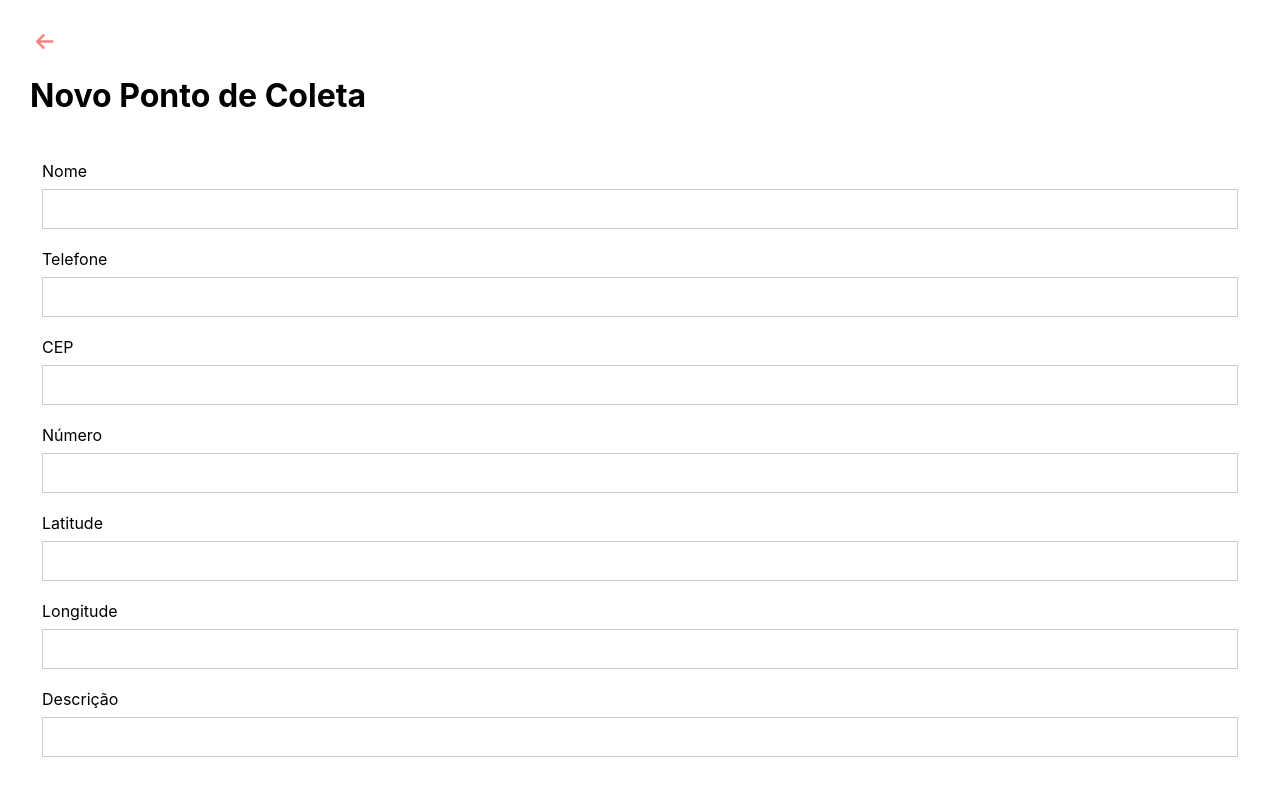
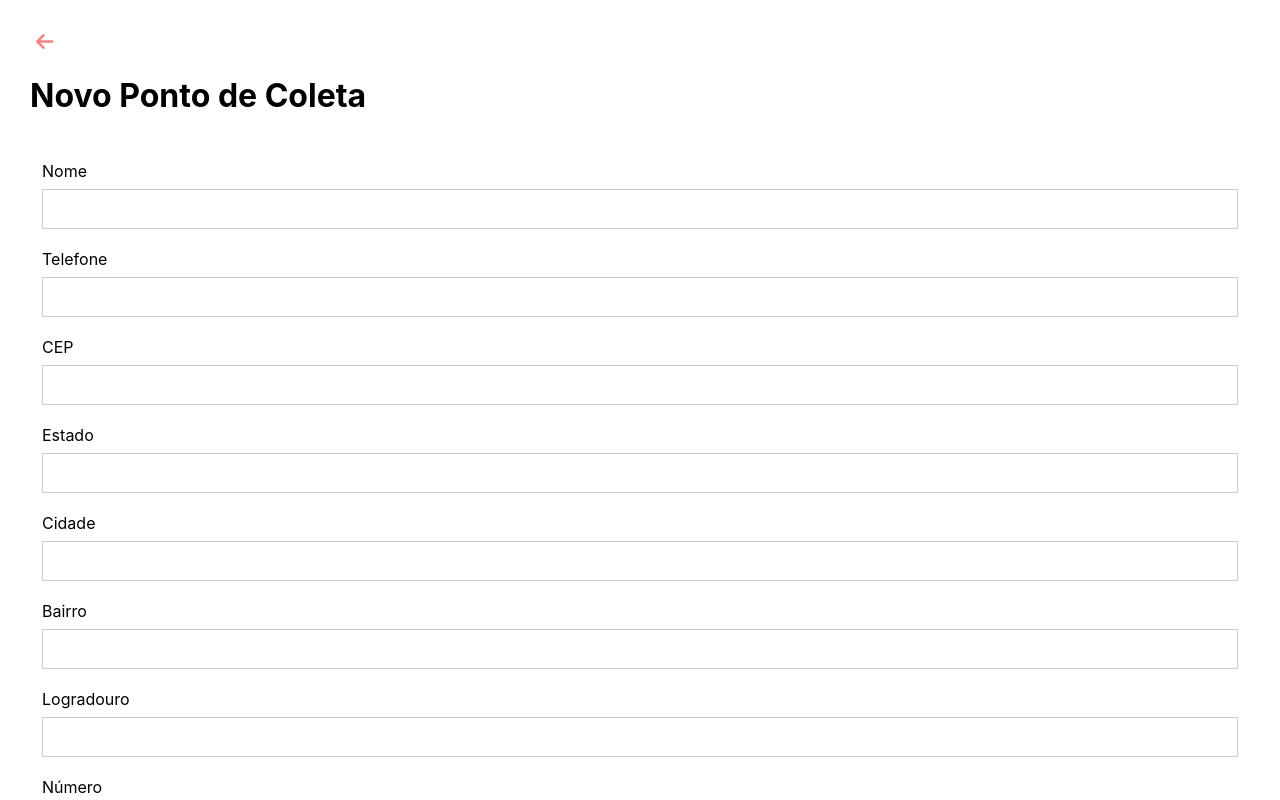
Before and after one commit to renemennab/projeto-aluguel-de-bicicleta-mobile, a React (Create React App) app in the folder code/ts/: page /newCollection in a window 1280 px wide. Shown: the top 800 px of the page. Built offline with nearby package versions, Linux system fonts and the light colour scheme; no server answers.

Commit message:
add address info to place form

```diff
--- a/code/ts/src/places/collectionPlaceForm.tsx
+++ b/code/ts/src/places/collectionPlaceForm.tsx
@@ -1,6 +1,6 @@
-import React, { Dispatch, FormEvent, SetStateAction, useContext, useState } from 'react'
+import React, { Dispatch, FormEvent, SetStateAction, useContext, useEffect, useState } from 'react'
 import styled from 'styled-components'
-import { postCollectionPlace } from '../apis'
+import { getAddressFromCep, postCollectionPlace } from '../apis'
 import { PageHeader } from '../components/pageHeader'
 import { StyledButton, StyledForm, StyledInput, StyledLabel } from '../components/styled'
 import { ITEM_TYPES, ROUTES, WEEK_DAYS } from '../utils'
@@ -12,6 +12,7 @@ export function CollectionPlaceForm(): JSX.Element {
 
     const [name, setName] = useState(selectedPlace?.name || ``)
     const [cep, setCep] = useState(selectedPlace?.cep || ``)
+    const [address, setAddress] = useState<CepObject>(getAddresEmptyObj())
     const [buildingNum, setBuildingNum] = useState(selectedPlace?.buildingNum || ``)
     const [latitude, setLatitude] = useState(selectedPlace?.latitude || ``)
     const [longitude, setLongitude] = useState(selectedPlace?.longitude || ``)
@@ -36,11 +37,26 @@ export function CollectionPlaceForm(): JSX.Element {
         }
     }
 
+    useEffect(() => {
+        const isCepValid = cep && cep.length === 8
+        if (isCepValid) {
+            getAddressFromCep(cep).then(response => {
+                console.log(`cep response`, response)
+                if (response.uf) setAddress(response)
+            })
+        } else if (address && !isCepValid) {
+            setAddress(getAddresEmptyObj())
+        }
+        // eslint-disable-next-line react-hooks/exhaustive-deps
+    }, [cep])
+
+    console.log(`address`, address)
     function handleCollectionPlaceSubmit(event: FormEvent<HTMLFormElement>): void {
         event.preventDefault()
         postCollectionPlace({
             name,
             cep,
+            address: JSON.stringify(address),
             buildingNum,
             latitude,
             longitude,
@@ -82,6 +98,22 @@ export function CollectionPlaceForm(): JSX.Element {
                     <StyledLabel className={`column`}>
                         CEP
                         <StyledInput required type="text" value={cep} onChange={event => setCep(event.target.value)} />
+                    </StyledLabel>
+                    <StyledLabel className={`column`}>
+                        Estado
+                        <StyledInput readOnly type="text" value={address.uf} />
+                    </StyledLabel>
+                    <StyledLabel className={`column`}>
+                        Cidade
+                        <StyledInput readOnly type="text" value={address.localidade} />
+                    </StyledLabel>
+                    <StyledLabel className={`column`}>
+                        Bairro
+                        <StyledInput readOnly type="text" value={address.bairro} />
+                    </StyledLabel>
+                    <StyledLabel className={`column`}>
+                        Logradouro
+                        <StyledInput readOnly type="text" value={address.logradouro} />
                     </StyledLabel>
                     <StyledLabel className={`column`}>
                         Número
@@ -190,3 +222,17 @@ const StyledNewColectionPlace = styled.div`
         }
     }
 `
+function getAddresEmptyObj() {
+    return {
+        bairro: '',
+        cep: '',
+        complemento: '',
+        ddd: '',
+        gia: '',
+        ibge: '',
+        localidade: '',
+        logradouro: '',
+        siafi: '',
+        uf: ''
+    }
+}
```
